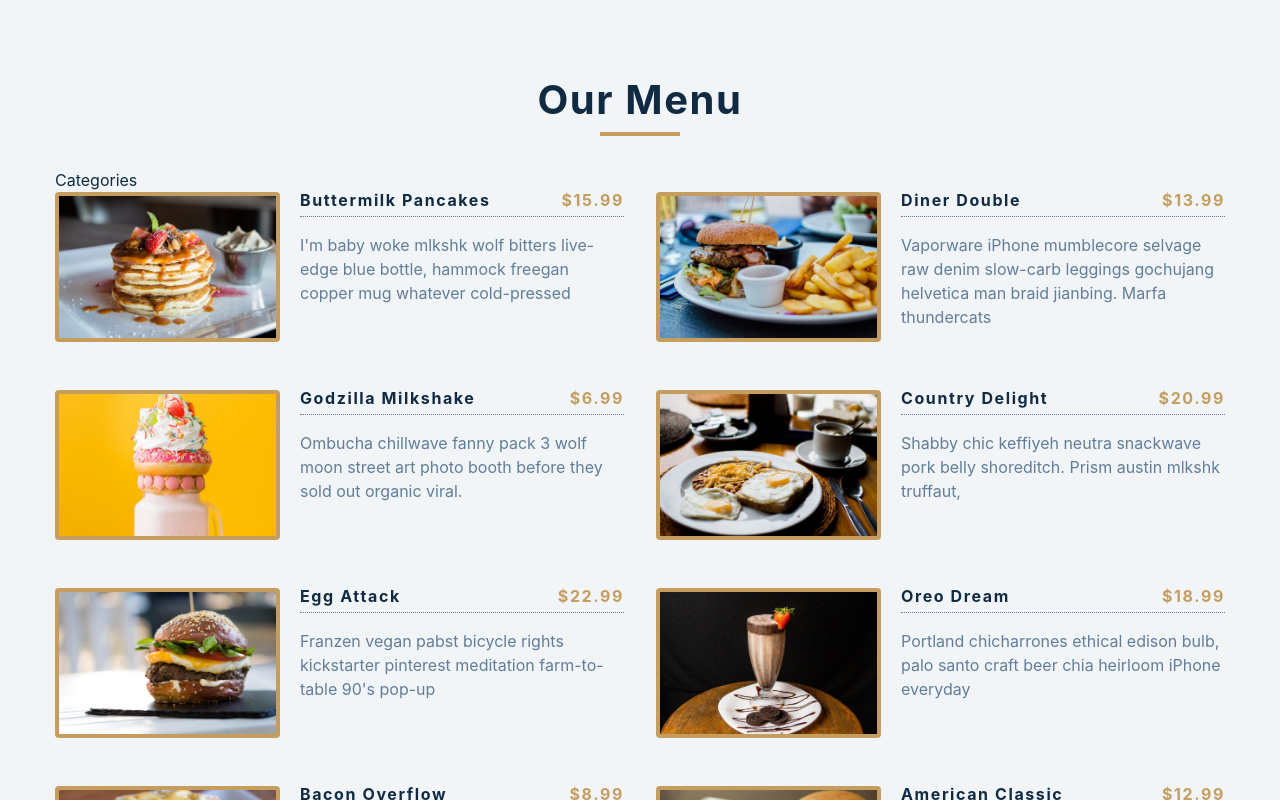
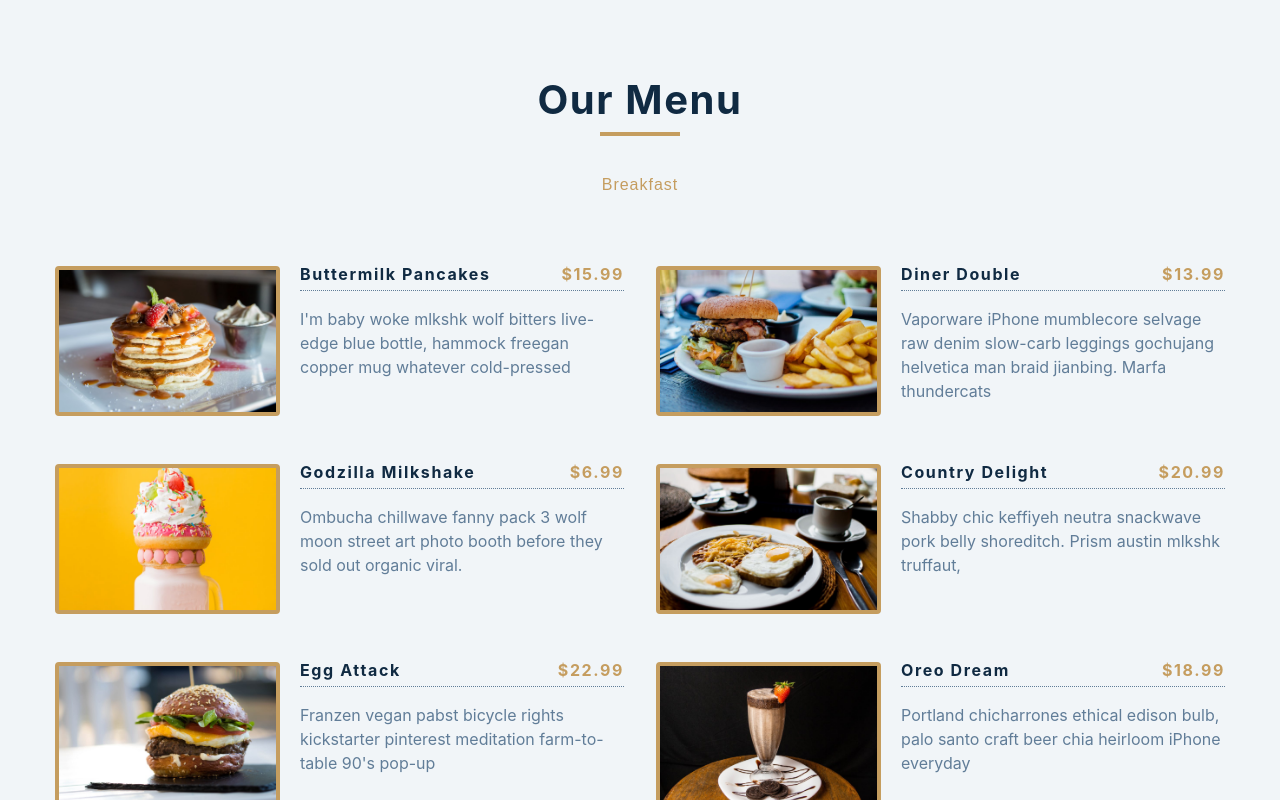
Before and after one commit to Ilie1985/menu_react, a React (Create React App) app: page / in a window 1280 px wide. Shown: the top 800 px of the page. Built offline with nearby package versions, Linux system fonts and the light colour scheme.

Commit message:
hardcoded filtered category

```diff
--- a/src/App.js
+++ b/src/App.js
@@ -6,6 +6,14 @@
 function App() {
   const [menuItems, setMenuItems] = useState(items);
   const [categories, setCategories] = useState([]);
+
+  const filterItems = (category) => {
+    const newItems = items.filter((item) => {
+      return item.category === category;
+    });
+    setMenuItems(newItems);
+  };
+
   return (
     <main>
       <section className="menu section">
@@ -13,7 +21,7 @@
           <h2>our menu</h2>
           <div className="underline"></div>
         </div>
-        <Categories />
+        <Categories filterItems={filterItems} />
         <Menu items={menuItems} />
       </section>
     </main>
--- a/src/components/Categories.js
+++ b/src/components/Categories.js
@@ -1,9 +1,19 @@
-import React from 'react'
+import React from "react";
 
-const Categories = () => {
+const Categories = ({ filterItems }) => {
   return (
-    <div>Categories</div>
-  )
-}
+    <div className="btn-container">
+      <button
+        className="filter-btn"
+        onClick={() => {
+          filterItems("breakfast");
+        }}
+      >
 
-export default Categories
+        breakfast
+      </button>
+    </div>
+  );
+};
+
+export default Categories;
```
